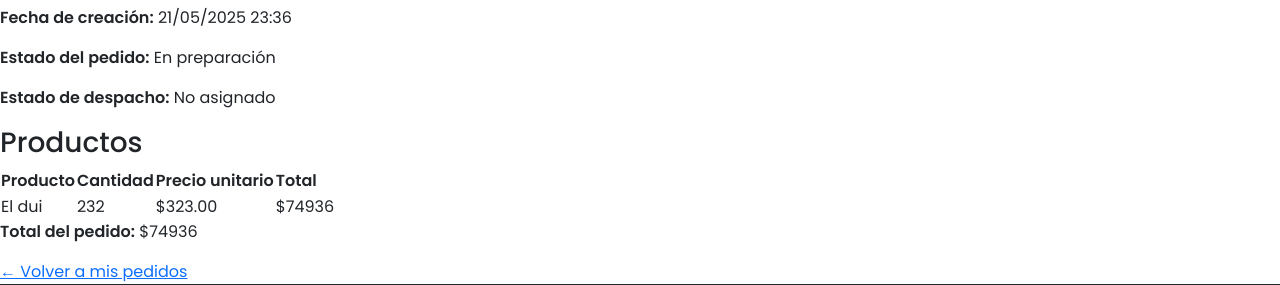
After one commit to Liuflee/ferremas, a Django app: page /mis_pedidos/2/ in a window 1280 px wide. The commit adds this page. Shown: the part 196-481 px from the top of the page. Run offline with Django 5.2, Linux system fonts and the light colour scheme; a user stored in the database is signed in; data comes from the database, SQL or seed files in the repository; both versions use the stored data as it was after the commit.

Commit message:
feat: agregar vistas para estado de pedidos y detalle de pedido, mejorar lógica de filtrado en el catálogo

```diff
--- a/tienda/forms.py
+++ b/tienda/forms.py
@@ -133,7 +133,6 @@ class CustomUserCreationForm(forms.ModelForm):
 
     def __init__(self, *args, **kwargs):
         super().__init__(*args, **kwargs)
-        self.instance = kwargs.get('instance', None)
 
     def clean_username(self):
         username = self.cleaned_data['username']
--- a/tienda/models.py
+++ b/tienda/models.py
@@ -5,10 +5,14 @@ from django.utils import timezone
 class Producto(models.Model):
     CATEGORIAS = [
         ('herramientas', 'Herramientas'),
+        ('herramientas_electricas', 'Herramientas Eléctricas'),
+        ('herramientas_manuales', 'Herramientas Manuales'),
         ('materiales', 'Materiales'),
         ('accesorios', 'Accesorios'),
         ('pinturas', 'Pinturas'),
         ('electricidad', 'Electricidad'),
+        ('inalambricas', 'Inalámbricas'),
+        ('medicion', 'Medición'),
     ]
 
     nombre = models.CharField(max_length=255)
--- a/tienda/templates/base.html
+++ b/tienda/templates/base.html
@@ -88,6 +88,10 @@
         </ul>
 
             </li>
+        <!-- estado pedidos -->
+        <li class="nav-item">
+            <a class="nav-link nav-link-custom" href="{% url 'estado_pedidos' %}"><i class="bi bi-box-fill me-1"></i>Estado de pedidos</a>
+        </li>
         <li class="nav-item">
         {% if user.is_authenticated %}
             <a class="nav-link nav-link-custom" href="/logout/"><i class="bi bi-person-fill me-1"></i>Cerrar sesión</a>
--- a/tienda/templates/tienda/catalogo.html
+++ b/tienda/templates/tienda/catalogo.html
@@ -78,11 +78,6 @@
     </div>
 
 
-    {% if user.is_authenticated and user.is_staff %}
-        <a href="{% url 'producto_crear' %}?next={{ request.get_full_path }}" class="btn btn-success px-4 mb-4">
-            <i class="bi bi-plus-circle me-2"></i>Nuevo Producto
-        </a>
-    {% endif %}
 
     <!-- Mostrar productos -->
     <div class="row">
--- /dev/null
+++ b/tienda/templates/tienda/detalle_pedido.html
@@ -0,0 +1,51 @@
+{% extends "base.html" %}
+{% block content %}
+<h2>Detalle del Pedido #{{ pedido.id }}</h2>
+
+<p><strong>Fecha de creación:</strong> {{ pedido.fecha_creacion|date:"d/m/Y H:i" }}</p>
+<p><strong>Estado del pedido:</strong> {{ pedido.get_estado_display }}</p>
+
+{% if pedido.orden_despacho %}
+    <p><strong>Estado de despacho:</strong> {{ pedido.orden_despacho.get_estado_display }}</p>
+    {% if pedido.orden_despacho.observaciones %}
+        <p><strong>Observaciones:</strong> {{ pedido.orden_despacho.observaciones }}</p>
+    {% endif %}
+{% else %}
+    <p><strong>Estado de despacho:</strong> No asignado</p>
+{% endif %}
+
+<h3>Productos</h3>
+<table>
+    <thead>
+        <tr>
+            <th>Producto</th>
+            <th>Cantidad</th>
+            <th>Precio unitario</th>
+            <th>Total</th>
+        </tr>
+    </thead>
+    <tbody>
+        {% for item in items %}
+        <tr>
+            <td>{{ item.producto.nombre }}</td>
+            <td>{{ item.cantidad }}</td>
+            <td>${{ item.precio_unitario }}</td>
+            <td>${{ item.total|floatformat:0 }}</td>
+        </tr>
+        {% endfor %}
+    </tbody>
+</table>
+
+<p><strong>Total del pedido:</strong> ${{ pedido.total|floatformat:0 }}</p>
+
+{% if pedido.datos_compra %}
+    <h3>Datos de Envío</h3>
+    <p><strong>Nombre:</strong> {{ pedido.datos_compra.nombre }}</p>
+    <p><strong>RUT:</strong> {{ pedido.datos_compra.rut }}</p>
+    <p><strong>Dirección:</strong> {{ pedido.datos_compra.direccion }}</p>
+    <p><strong>Teléfono:</strong> {{ pedido.datos_compra.telefono }}</p>
+    <p><strong>Tipo de entrega:</strong> {% if pedido.datos_compra.envio %}Envío{% else %}Retiro{% endif %}</p>
+{% endif %}
+
+<a href="{% url 'estado_pedidos' %}">← Volver a mis pedidos</a>
+{% endblock %}
--- a/tienda/templates/tienda/producto_detalle.html
+++ b/tienda/templates/tienda/producto_detalle.html
@@ -35,7 +35,7 @@
             <p class="text-muted">{{ producto.descripcion }}</p>
 
             <ul class="list-unstyled small mb-3">
-                <li><strong>Categoría:</strong> {{ producto.categoria }}</li>
+                <li><strong>Categoría:</strong> {{ producto.get_categoria_display }}</li>
                 <li><strong>Disponibilidad:</strong> {{ producto.stock }}</li>
             </ul>
 
--- a/tienda/urls.py
+++ b/tienda/urls.py
@@ -21,6 +21,8 @@ urlpatterns = [
     path('pagar/', views.iniciar_pago, name='iniciar_pago'),
     path('webpay/respuesta/', views.webpay_respuesta, name='webpay_respuesta'),
     path('carrito/eliminar/<int:producto_id>/', views.eliminar_del_carrito, name='eliminar_del_carrito'),
+    path('mis_pedidos/', views.estado_pedidos_usuario, name='estado_pedidos'),
+    path('mis_pedidos/<int:pedido_id>/', views.detalle_pedido, name='detalle_pedido'),
 
 
 ]
--- a/tienda/views.py
+++ b/tienda/views.py
@@ -148,7 +148,7 @@ class CustomLoginView(LoginView):
         elif user.groups.filter(name='Bodeguero').exists():
             return reverse('pedidos_para_despacho')  # Vista del bodeguero
         elif user.groups.filter(name='Contador').exists():
-            return reverse('resumen_compras')
+            return reverse('vista_contador')  # Vista del contador
         else:
             return reverse('home')  # Usuario normal
 
@@ -159,9 +159,19 @@ def logout_view(request):
 def catalogo(request):
     productos = Producto.objects.filter(activo=True)
 
-    categoria_filter = request.GET.get('categoria')
+    categoria_filter = request.GET.getlist('categoria')
     if categoria_filter:
-        productos = productos.filter(categoria=categoria_filter)
+        productos = productos.filter(categoria__in=categoria_filter)
+
+    # Filtro por productos con oferta activa
+    oferta_activa = request.GET.get('oferta_activa')
+    if oferta_activa == 'true':
+        ahora = timezone.now()
+        productos = productos.filter(
+            ofertas__fecha_inicio__lte=ahora,
+            ofertas__fecha_fin__gte=ahora
+        ).distinct()
+
 
     search_query = request.GET.get('search')
     if search_query:
@@ -427,3 +437,18 @@ def pago_error(request):
 
 def error_404(request):
     return render(request, 'tienda/error_404.html', status=404)
+
+@login_required
+def estado_pedidos_usuario(request):
+    pedidos = Pedido.objects.filter(usuario=request.user).order_by('-fecha_creacion').select_related('orden_despacho')
+    return render(request, 'tienda/estado_pedidos.html', {'pedidos': pedidos})
+
+@login_required
+def detalle_pedido(request, pedido_id):
+    pedido = get_object_or_404(Pedido.objects.select_related('orden_despacho', 'datos_compra'), id=pedido_id, usuario=request.user)
+    items = pedido.items.select_related('producto')
+
+    for item in items:
+        item.total = item.cantidad * item.precio_unitario
+
+    return render(request, 'tienda/detalle_pedido.html', {'pedido': pedido, 'items': items})
```
Also changed, not shown: contadorapp/views.py (+9 -7 lines), tienda/templates/tienda/estado_pedidos.html (added, +24 -0 lines), tienda/templates/tienda/home.html (+25 -4 lines), db.sqlite3, static/productos/Untitlesssd.png (added), static/productos/WhatsApp_Image_2025-03-19_at_21.58.17.jpeg (added), static/productos/descarga_1.png (added), static/productos/descarga_1_XFIoMvp.png (added), static/productos/why-is-remi-so-caked-up-is-he-stupid-v0-u58lux3wbf0d1.png (added).
